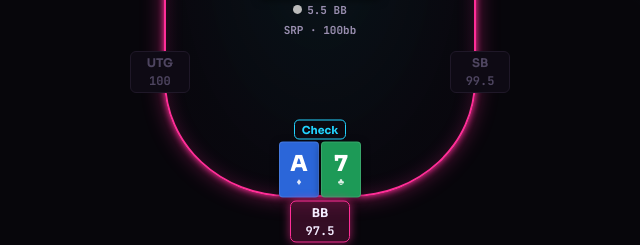
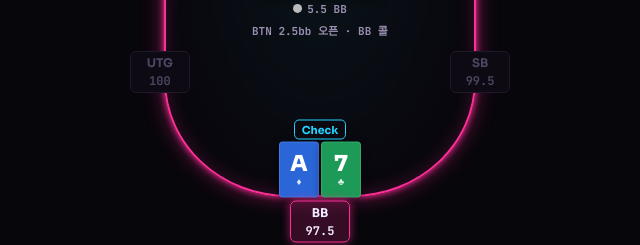
Before and after one commit to junoshonen/DailyGTO, a plain HTML site: page index.html in a window 1280 px wide. Shown: the part 374-619 px from the top of the page, 320-960 px from the left. Drawn offline with Linux system fonts and the light colour scheme.

Commit message:
Keep preflop open info on the table at all times
Co-Authored-By: Claude Opus 5.5 <noreply@anthropic.com>
Claude-Session: https://claude.ai/code/session_01PLRwdfa3Bncvp7us6kNQcg

```diff
--- a/index.html
+++ b/index.html
@@ -273,7 +273,7 @@ function tableHTML(st,end,newCard){
   });
   const total=st.pot+POS.reduce((a,p)=>a+st.bet[p],0);
   const timer=phase==="ask"?`<div class="timer"><svg viewBox="0 0 44 44"><circle cx="22" cy="22" r="19" fill="none" stroke="#2c2239" stroke-width="4"/><circle id="tring" cx="22" cy="22" r="19" fill="none" stroke="var(--brand)" stroke-width="4" stroke-linecap="round" stroke-dasharray="119.4" stroke-dashoffset="${119.4*(1-left/TIME)}"/></svg><span id="tnum">${left}</span></div>`:"";
-  return`<div class="tablewrap"><div class="table">${timer}<button class="rbtn" id="rbtn">Range</button><div class="rail"></div><div class="center"><div class="pot">${fmt(total)} BB</div><div class="board">${st.board.map((c,i)=>cardHTML(c,newCard&&i===st.board.length-1?"new":"")).join("")}</div>${st.pot>0&&st.board.length?`<div class="potchip"><i></i>${fmt(st.pot)} BB</div>`:""}<div class="tag">SRP · 100bb</div></div>${h}${b}</div></div>`;
+  return`<div class="tablewrap"><div class="table">${timer}<button class="rbtn" id="rbtn">Range</button><div class="rail"></div><div class="center"><div class="pot">${fmt(total)} BB</div><div class="board">${st.board.map((c,i)=>cardHTML(c,newCard&&i===st.board.length-1?"new":"")).join("")}</div>${st.pot>0&&st.board.length?`<div class="potchip"><i></i>${fmt(st.pot)} BB</div>`:""}<div class="tag">BTN 2.5bb 오픈 · BB 콜</div></div>${h}${b}</div></div>`;
 }
 
 function grade(n,i){
```
